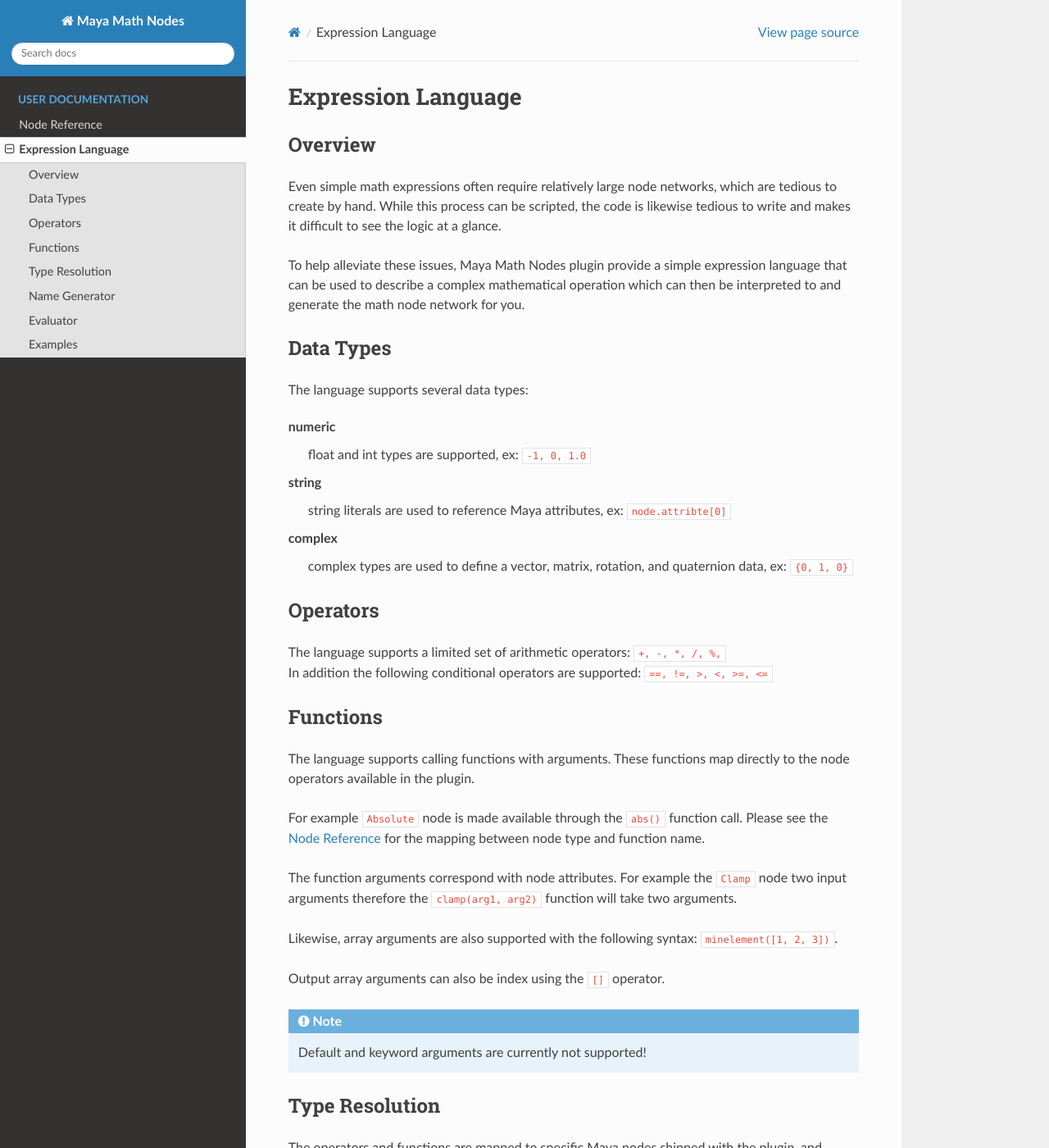
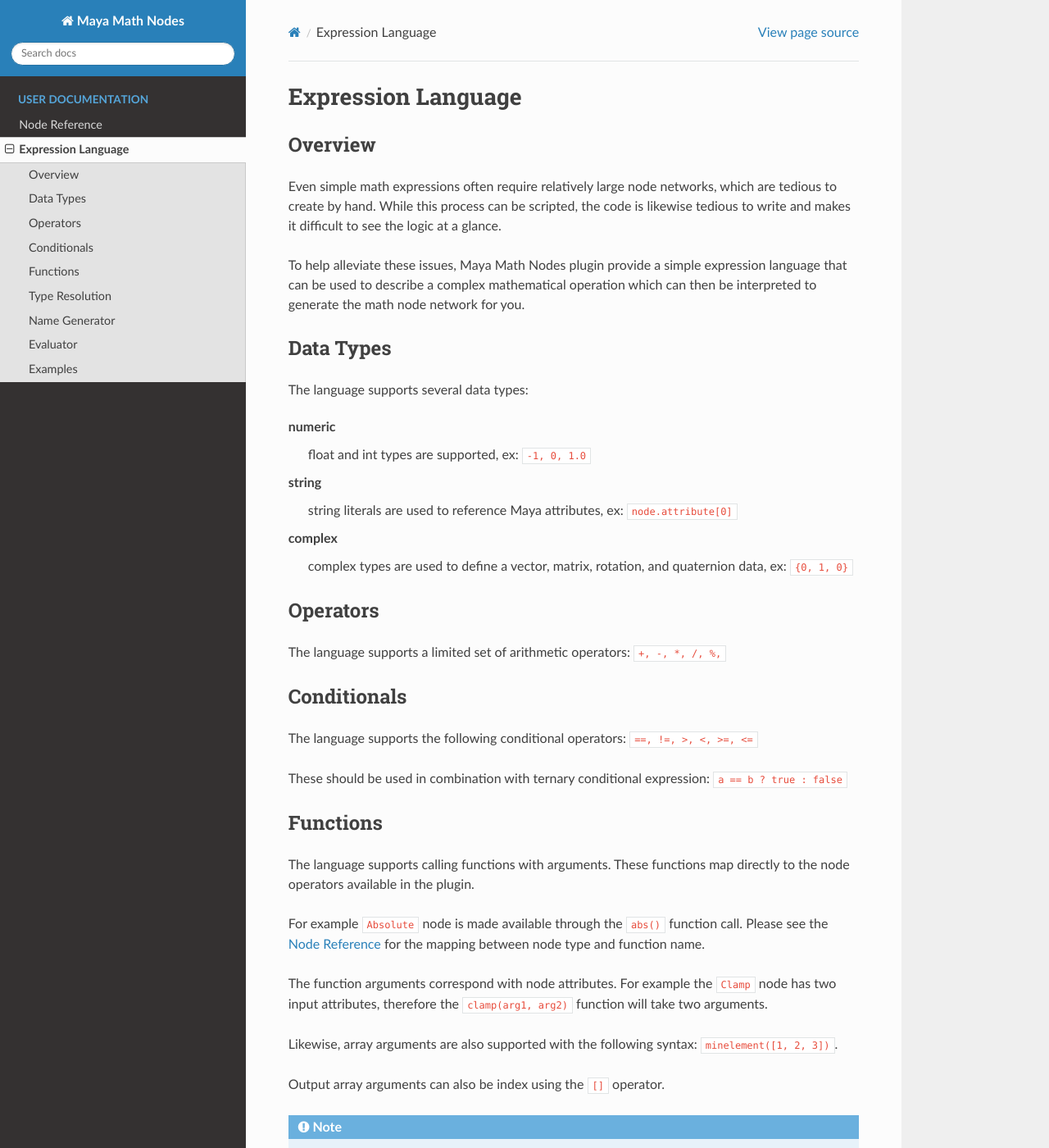
Before and after one commit to serguei-k/maya-math-nodes, a Sphinx documentation site: the page built from docs/source/expressionLanguage.rst, in a window 1280 px wide and 1400 px high. Shown: the whole window at 82% size. Built offline with Sphinx 7.4.7 and the Read the Docs theme 2.0.0, drawn with Linux system fonts in a browser that asks for light colours.

Commit message:
type fixes and conditionals section

```diff
--- a/docs/source/expressionLanguage.rst
+++ b/docs/source/expressionLanguage.rst
@@ -10,7 +10,7 @@
 While this process can be scripted, the code is likewise tedious to write and makes it difficult to see the logic at a glance.
 
 To help alleviate these issues, Maya Math Nodes plugin provide a simple expression language that can be used to describe
-a complex mathematical operation which can then be interpreted to and generate the math node network for you.
+a complex mathematical operation which can then be interpreted to generate the math node network for you.
 
 Data Types
 ----------
@@ -21,7 +21,7 @@
    float and int types are supported, ex: :code:`-1, 0, 1.0`
 
 string
-   string literals are used to reference Maya attributes, ex: :code:`node.attribte[0]`
+   string literals are used to reference Maya attributes, ex: :code:`node.attribute[0]`
 
 complex
    complex types are used to define a vector, matrix, rotation, and quaternion data, ex: :code:`{0, 1, 0}`
@@ -29,8 +29,14 @@
 Operators
 ---------
 
-| The language supports a limited set of arithmetic operators: :code:`+, -, *, /, %,`
-| In addition the following conditional operators are supported: :code:`==, !=, >, <, >=, <=`
+The language supports a limited set of arithmetic operators: :code:`+, -, *, /, %,`
+
+Conditionals
+------------
+
+The language supports the following conditional operators: :code:`==, !=, >, <, >=, <=`
+
+These should be used in combination with ternary conditional expression: :code:`a == b ? true : false`
 
 Functions
 ---------
@@ -41,8 +47,8 @@
 For example :code:`Absolute` node is made available through the :code:`abs()` function call.
 Please see the :ref:`Node Reference <nodeReference>` for the mapping between node type and function name.
 
-The function arguments correspond with node attributes. For example the :code:`Clamp` node two input arguments
-therefore the :code:`clamp(arg1, arg2)` function will take two arguments.
+The function arguments correspond with node attributes. For example the :code:`Clamp` node has two input
+attributes, therefore the :code:`clamp(arg1, arg2)` function will take two arguments.
 
 Likewise, array arguments are also supported with the following syntax: :code:`minelement([1, 2, 3])`.
 
```
